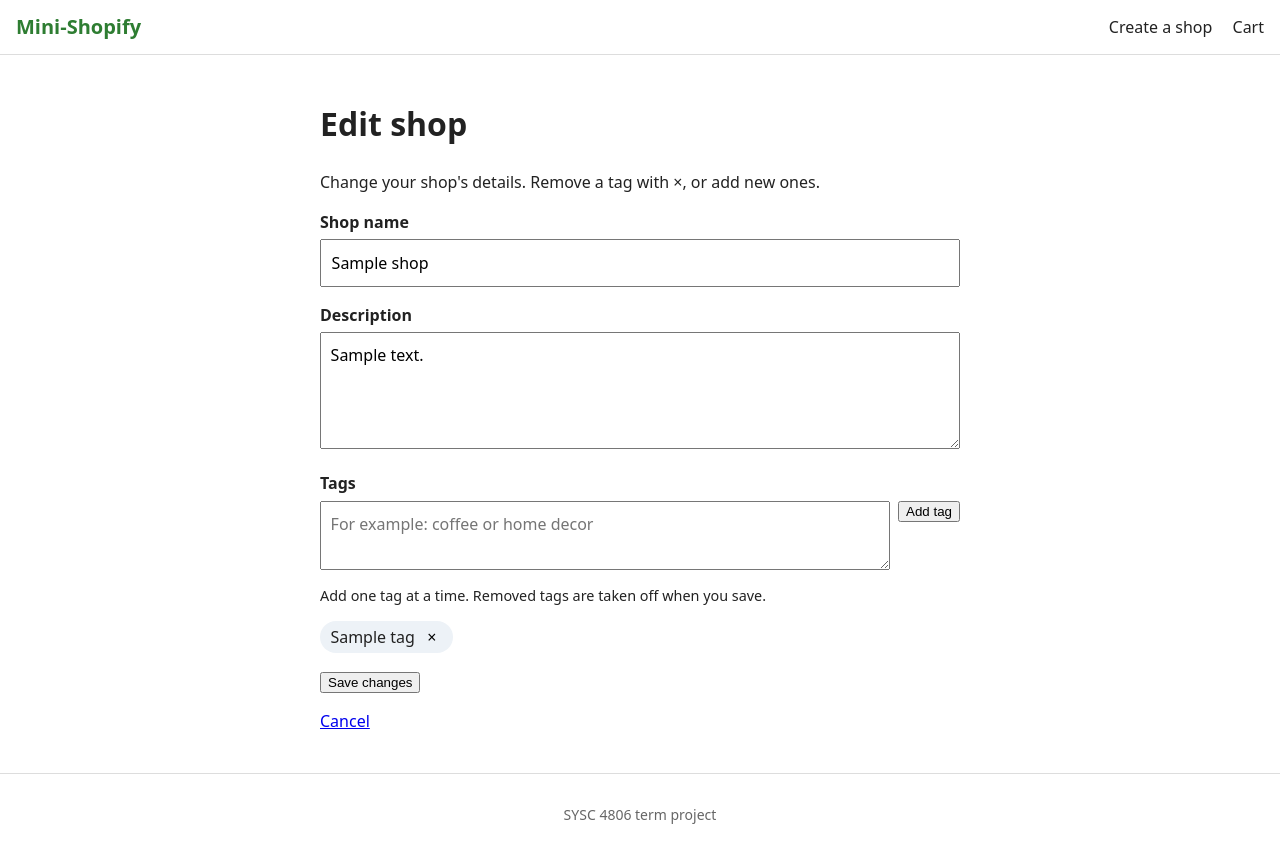
After one commit to JacobA31/Mini-Shopify, a Spring Boot app: page /shops/1/edit in a window 1280 px wide. The commit adds this page. Run offline with Spring Boot 4, Linux system fonts and the light colour scheme; tables that the repository leaves empty hold one stand-in row (values such as "Sample post").

Commit message:
Add edit shop page and links, with controller and integration tests (#24)

```diff
--- a/src/main/java/com/minishopify/controller/ShopController.java
+++ b/src/main/java/com/minishopify/controller/ShopController.java
@@ -9,12 +9,13 @@ import org.springframework.ui.Model;
 import org.springframework.validation.BindingResult;
 import org.springframework.web.bind.annotation.GetMapping;
 import org.springframework.web.bind.annotation.ModelAttribute;
+import org.springframework.web.bind.annotation.PathVariable;
 import org.springframework.web.bind.annotation.PostMapping;
 import org.springframework.web.servlet.mvc.support.RedirectAttributes;
 
 import java.util.List;
 
-// Web pages and form submissions for creating shops
+// Web pages and form submissions for creating and editing shops
 @Controller
 public class ShopController {
 
@@ -61,4 +62,30 @@ public class ShopController {
         return "shops/created";
     }
 
+    @GetMapping("/shops/{shopId}/edit")
+    public String showEditForm(@PathVariable Long shopId, Model model) {
+        model.addAttribute("shopForm", shopService.getShopForm(shopId));
+        model.addAttribute("shopId", shopId);
+        return "shops/edit";
+    }
+
+    @PostMapping("/shops/{shopId}/edit")
+    public String updateShop(
+            @PathVariable Long shopId,
+            @Valid @ModelAttribute("shopForm") ShopForm shopForm,
+            BindingResult bindingResult,
+            Model model,
+            RedirectAttributes redirectAttributes
+    ) {
+        if (bindingResult.hasErrors()) {
+            shopService.getShop(shopId); // a 404 for an unknown shop not the form
+            model.addAttribute("shopId", shopId);
+            return "shops/edit";
+        }
+
+        Shop updatedShop = shopService.updateShop(shopId, shopForm);
+        redirectAttributes.addFlashAttribute("updatedShopName", updatedShop.getName());
+        return "redirect:/shops/" + shopId + "/products";
+    }
+
 }
--- a/src/main/resources/templates/shops/created.html
+++ b/src/main/resources/templates/shops/created.html
@@ -25,6 +25,8 @@
     <a th:href="@{/shops/new}">Create another shop</a>
 
     <a th:href="@{/shops/{id}/products/new(id=${createdShopId})}">Add products to this shop</a>
+
+    <a th:href="@{/shops/{id}/products(id=${createdShopId})}">Manage this shop</a>
 </main>
 
 <footer th:replace="~{fragments/layout :: footer}"></footer>
--- /dev/null
+++ b/src/main/resources/templates/shops/edit.html
@@ -0,0 +1,50 @@
+<!DOCTYPE html>
+<html xmlns:th="http://www.thymeleaf.org" lang="en">
+<head th:replace="~{fragments/layout :: head('Edit shop')}"></head>
+<body>
+<header th:replace="~{fragments/layout :: header}"></header>
+
+<main class="container shop-form-page">
+    <h1>Edit shop</h1>
+    <p>Change your shop's details. Remove a tag with &times;, or add new ones.</p>
+
+    <form th:action="@{/shops/{id}/edit(id=${shopId})}" th:object="${shopForm}" method="post" id="shop-form">
+        <div class="form-field">
+            <label for="name">Shop name</label>
+            <input type="text" th:field="*{name}" required autocomplete="organization">
+            <p class="field-error" th:if="${#fields.hasErrors('name')}" th:errors="*{name}"></p>
+        </div>
+
+        <div class="form-field">
+            <label for="description">Description</label>
+            <textarea th:field="*{description}" rows="4"></textarea>
+        </div>
+
+        <div class="form-field">
+            <label for="tag-input">Tags</label>
+            <div class="tag-entry">
+                <textarea id="tag-input" rows="2" maxlength="100"
+                          aria-describedby="tag-help"
+                          placeholder="For example: coffee or home decor"></textarea>
+                <button type="button" id="add-tag-button">Add tag</button>
+            </div>
+            <p id="tag-help" class="field-help">Add one tag at a time. Removed tags are taken off when you save.</p>
+            <div id="tag-list" class="tag-list" aria-live="polite">
+                <div class="tag-chip" th:each="tag : ${shopForm.tags}">
+                    <span th:text="${tag}">tag</span>
+                    <button type="button" class="remove-tag" th:aria-label="'Remove ' + ${tag}">&times;</button>
+                    <input type="hidden" name="tags" th:value="${tag}">
+                </div>
+            </div>
+        </div>
+
+        <button type="submit">Save changes</button>
+    </form>
+
+    <p><a th:href="@{/shops/{id}/products(id=${shopId})}">Cancel</a></p>
+</main>
+
+<footer th:replace="~{fragments/layout :: footer}"></footer>
+<script th:src="@{/js/shop-form.js}" defer></script>
+</body>
+</html>
```
Also changed, not shown: src/main/resources/templates/products/list.html (+8 -1 lines), 2 other files.
